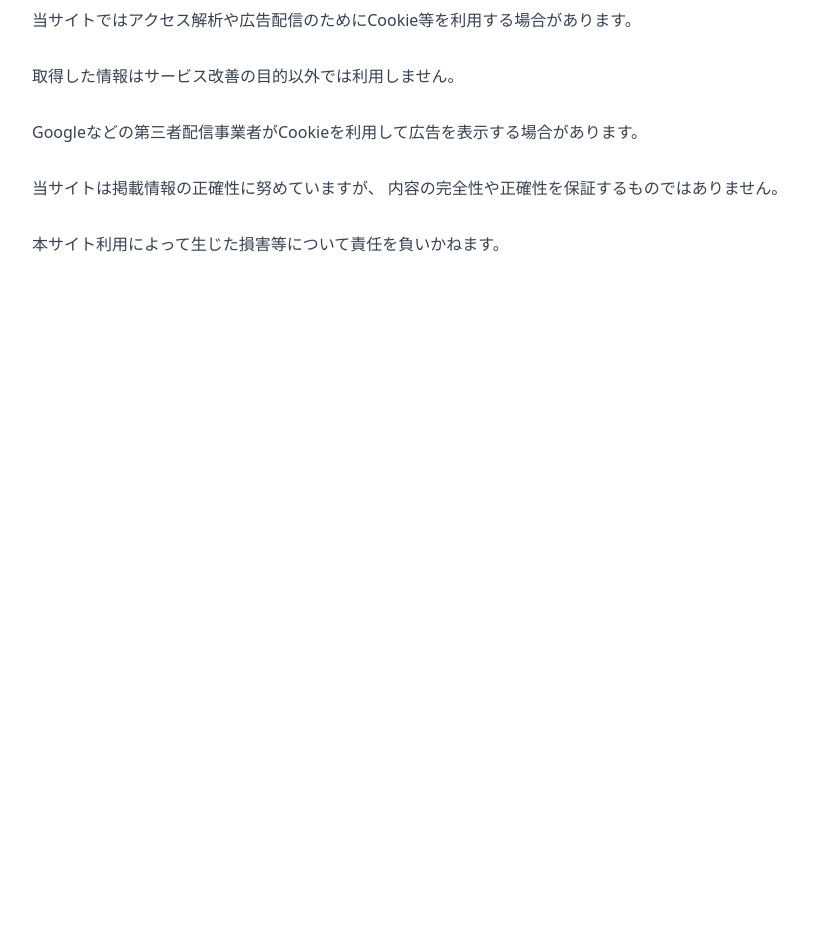
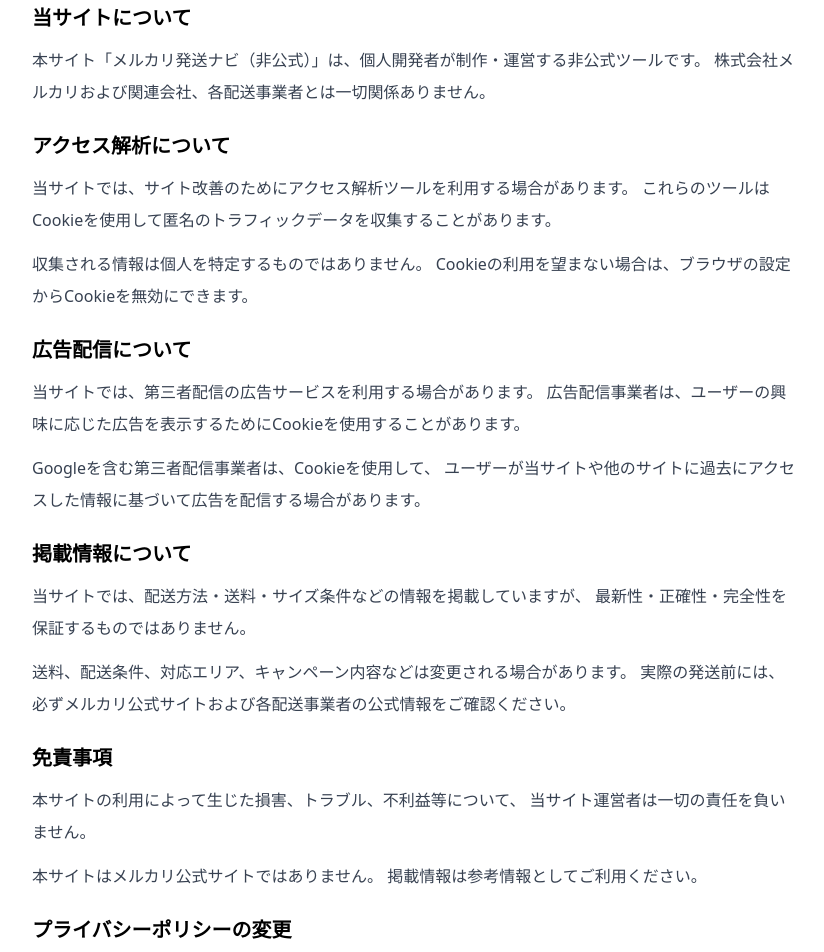
Before and after one commit to shin8612/final-mercari-shipping-navi_v2, a Next.js app: page /privacy in a window 1280 px wide. Shown: the part 160-1112 px from the top of the page, without its empty margins (224-1048 px from the left). Before the commit the page ends 800 px from the top, so only its background shows below. Built offline with nearby package versions, Linux system fonts and the light colour scheme.

Commit message:
update unofficial title and privacy

```diff
--- a/src/app/layout.tsx
+++ b/src/app/layout.tsx
@@ -3,9 +3,9 @@
 import Script from "next/script";
 
 export const metadata: Metadata = {
-  title: "メルカリ発送ナビ｜送料と最安配送方法を診断",
+  title: "メルカリ発送ナビ（非公式）｜送料と最安配送方法を診断",
   description:
-    "サイズと重さを入力するだけで、使える配送方法と送料の目安を確認できます。",
+    "メルカリ発送時の送料や配送方法を調べられる非公式の個人開発ツールです。",
 };
 
 export default function RootLayout({
@@ -24,6 +24,7 @@
           crossOrigin="anonymous"
         />
       </head>
+
       <body>{children}</body>
     </html>
   );
--- a/src/app/privacy/page.tsx
+++ b/src/app/privacy/page.tsx
@@ -11,26 +11,91 @@
         </h1>
 
         <div className="mt-8 space-y-6 leading-8 text-gray-700">
-          <p>
-            当サイトではアクセス解析や広告配信のためにCookie等を利用する場合があります。
-          </p>
+          <section>
+            <h2 className="text-xl font-bold text-black">
+              当サイトについて
+            </h2>
 
-          <p>
-            取得した情報はサービス改善の目的以外では利用しません。
-          </p>
+            <p className="mt-3">
+              本サイト「メルカリ発送ナビ（非公式）」は、個人開発者が制作・運営する非公式ツールです。
+              株式会社メルカリおよび関連会社、各配送事業者とは一切関係ありません。
+            </p>
+          </section>
 
-          <p>
-            Googleなどの第三者配信事業者がCookieを利用して広告を表示する場合があります。
-          </p>
+          <section>
+            <h2 className="text-xl font-bold text-black">
+              アクセス解析について
+            </h2>
 
-          <p>
-            当サイトは掲載情報の正確性に努めていますが、
-            内容の完全性や正確性を保証するものではありません。
-          </p>
+            <p className="mt-3">
+              当サイトでは、サイト改善のためにアクセス解析ツールを利用する場合があります。
+              これらのツールはCookieを使用して匿名のトラフィックデータを収集することがあります。
+            </p>
 
-          <p>
-            本サイト利用によって生じた損害等について責任を負いかねます。
-          </p>
+            <p className="mt-3">
+              収集される情報は個人を特定するものではありません。
+              Cookieの利用を望まない場合は、ブラウザの設定からCookieを無効にできます。
+            </p>
+          </section>
+
+          <section>
+            <h2 className="text-xl font-bold text-black">
+              広告配信について
+            </h2>
+
+            <p className="mt-3">
+              当サイトでは、第三者配信の広告サービスを利用する場合があります。
+              広告配信事業者は、ユーザーの興味に応じた広告を表示するためにCookieを使用することがあります。
+            </p>
+
+            <p className="mt-3">
+              Googleを含む第三者配信事業者は、Cookieを使用して、
+              ユーザーが当サイトや他のサイトに過去にアクセスした情報に基づいて広告を配信する場合があります。
+            </p>
+          </section>
+
+          <section>
+            <h2 className="text-xl font-bold text-black">
+              掲載情報について
+            </h2>
+
+            <p className="mt-3">
+              当サイトでは、配送方法・送料・サイズ条件などの情報を掲載していますが、
+              最新性・正確性・完全性を保証するものではありません。
+            </p>
+
+            <p className="mt-3">
+              送料、配送条件、対応エリア、キャンペーン内容などは変更される場合があります。
+              実際の発送前には、必ずメルカリ公式サイトおよび各配送事業者の公式情報をご確認ください。
+            </p>
+          </section>
+
+          <section>
+            <h2 className="text-xl font-bold text-black">
+              免責事項
+            </h2>
+
+            <p className="mt-3">
+              本サイトの利用によって生じた損害、トラブル、不利益等について、
+              当サイト運営者は一切の責任を負いません。
+            </p>
+
+            <p className="mt-3">
+              本サイトはメルカリ公式サイトではありません。
+              掲載情報は参考情報としてご利用ください。
+            </p>
+          </section>
+
+          <section>
+            <h2 className="text-xl font-bold text-black">
+              プライバシーポリシーの変更
+            </h2>
+
+            <p className="mt-3">
+              本ポリシーの内容は、必要に応じて予告なく変更することがあります。
+              変更後の内容は、本ページに掲載した時点で有効となります。
+            </p>
+          </section>
         </div>
       </div>
     </main>
--- a/src/components/ShippingNavi.tsx
+++ b/src/components/ShippingNavi.tsx
@@ -29,9 +29,7 @@
   const targetMethods = useMemo(() => {
     return shippingMethods.filter((method) => {
       if (!showOther && method.type !== "mercari") return false;
-      if (serviceFilter !== "all" && method.service !== serviceFilter) {
-        return false;
-      }
+      if (serviceFilter !== "all" && method.service !== serviceFilter) return false;
       return true;
     });
   }, [showOther, serviceFilter]);
@@ -60,16 +58,16 @@
         .filter((v): v is number => typeof v === "number")
         .sort((a, b) => b - a);
 
-      if (limits.length > 0) {
       if (limits[0] !== undefined && itemSides[0] > limits[0]) {
         reasons.push(`長辺${limits[0]}cm以内`);
       }
+
       if (limits[1] !== undefined && itemSides[1] > limits[1]) {
         reasons.push(`中辺${limits[1]}cm以内`);
       }
+
       if (limits[2] !== undefined && itemSides[2] > limits[2]) {
         reasons.push(`厚さ${limits[2]}cm以内`);
-        }
       }
 
       if (reasons.length === 0) {
@@ -92,8 +90,16 @@
     <main className="min-h-screen bg-white px-4 py-8 text-black">
       <div className="mx-auto max-w-xl">
         <header className="mb-8 text-center">
-          <p className="mb-2 text-sm font-bold text-red-500">メルカリ発送ナビ</p>
-          <h1 className="text-3xl font-black">最安の発送方法を調べる</h1>
+          <p className="mb-2 text-sm font-bold text-red-500">メルカリ便対応</p>
+
+          <h1 className="text-3xl font-black">
+            メルカリ発送ナビ（非公式）
+          </h1>
+
+          <p className="mt-2 text-sm text-gray-500">
+            個人開発による非公式ツール
+          </p>
+
           <p className="mt-4 text-gray-600">
             サイズと重さを入力すると、使える配送方法と送料がわかります。
           </p>
@@ -112,7 +118,10 @@
 
           <div className="mt-5">
             <label className="block">
-              <span className="mb-2 block font-bold">配送サービスで絞り込み</span>
+              <span className="mb-2 block font-bold">
+                配送サービスで絞り込み
+              </span>
+
               <select
                 value={serviceFilter}
                 onChange={(e) => setServiceFilter(e.target.value)}
@@ -184,7 +193,9 @@
                     >
                       <div>
                         <p className="font-bold">{method.name}</p>
-                        <p className="text-sm text-gray-500">{method.service}</p>
+                        <p className="text-sm text-gray-500">
+                          {method.service}
+                        </p>
                       </div>
                       <p className="text-xl font-black">{method.price}円</p>
                     </div>
@@ -210,27 +221,34 @@
               {invalid.slice(0, 8).map(({ method, reasons }) => (
                 <div key={method.id}>
                   <p className="font-bold">{method.name}</p>
-                  <p className="text-sm text-gray-500">{reasons.join("・")}</p>
+                  <p className="text-sm text-gray-500">
+                    {reasons.join("・")}
+                  </p>
                 </div>
               ))}
             </div>
           </section>
         )}
 
-        <footer className="mt-10 border-t pt-6 text-xs leading-6 text-gray-500">
+        <footer className="mt-12 border-t pt-6 text-xs leading-6 text-gray-500">
           <p>
-    本サイトは個人開発者が制作した非公式ツールです。
-    株式会社メルカリおよび各配送事業者とは関係ありません。
+            本サイトは株式会社メルカリおよび関連会社とは一切関係のない、
+            個人開発による非公式ツールです。
           </p>
 
-  <p className="mt-2">
-    送料・サイズ条件は変更される場合があります。
-    最新情報は必ず公式サイトをご確認ください。
+          <p className="mt-4">
+            配送方法・送料・サイズ条件は参考情報です。
+            最新の情報や正式な条件については、
+            メルカリ公式サイトをご確認ください。
           </p>
 
-  <p className="mt-2">
-    本ツールは参考情報として提供しています。
-    実際の発送前には公式情報をご確認ください。
+          <p className="mt-4">
+            本ツールでは期間限定キャンペーン、特別送料、クーポン等は反映していません。
+          </p>
+
+          <p className="mt-4">
+            情報の正確性には努めていますが、内容を保証するものではありません。
+            ご利用は自己責任でお願いいたします。
           </p>
 
           <div className="mt-4 flex flex-wrap gap-4">
@@ -243,23 +261,17 @@
               メルカリ公式 配送方法早わかり表
             </a>
 
-    <a
-      href="/about"
-      className="underline"
-    >
+            <a href="/about" className="underline">
               このサイトについて
             </a>
 
-    <a
-      href="/privacy"
-      className="underline"
-    >
+            <a href="/privacy" className="underline">
               プライバシーポリシー
             </a>
           </div>
 
           <p className="mt-4 text-gray-400">
-    © {new Date().getFullYear()} 個人開発者
+            © {new Date().getFullYear()} メルカリ発送ナビ（非公式）
           </p>
         </footer>
       </div>
```
Also changed, not shown: src/app/about/page.tsx (+19 -54 lines). Lines whose indentation alone changed are shown as unchanged.
